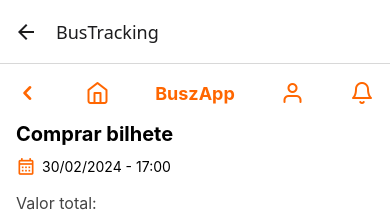
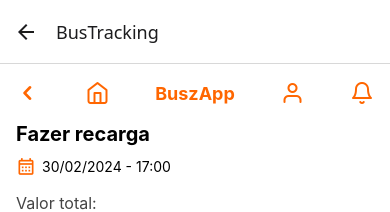
Before and after one commit to diogoBenedet/teste, a React Native app: screen /BusTracking in a window 390 px wide. Shown: the top 212 px of the page. Built offline with nearby package versions, Linux system fonts and the light colour scheme.

Commit message:
quinto commit

```diff
--- a/screens/BusTrackingScreen.tsx
+++ b/screens/BusTrackingScreen.tsx
@@ -24,7 +24,7 @@ export default function BuyTicketScreen() {
         <Feather name="bell" size={24} color="#FF6600" />
       </View>
 
-      <Text style={styles.title}>Comprar bilhete</Text>
+      <Text style={styles.title}>Fazer recarga</Text>
 
       <View style={styles.row}>
         <MaterialCommunityIcons name="calendar-month-outline" size={20} color="#FF6600" />
```
